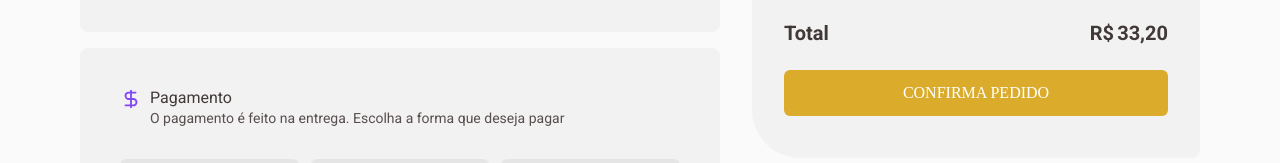
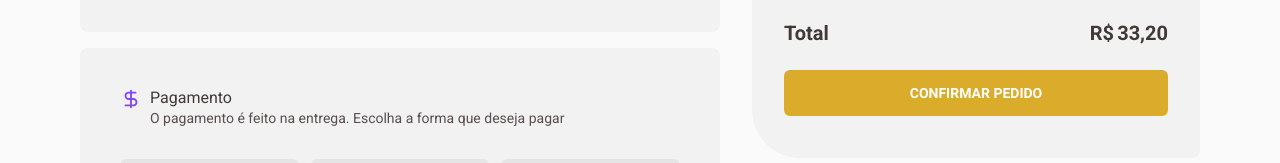
Before and after one commit to YasminFerrariDias/coffeeDelivery, a React (Vite) app: page /payment in a window 1280 px wide. Shown: the part 520-683 px from the top of the page. Built offline with nearby package versions, Linux system fonts and the light colour scheme.

Commit message:
Adicionando o componente Text no Button no CartCard

```diff
--- a/src/components/Banner/Index.tsx
+++ b/src/components/Banner/Index.tsx
@@ -22,7 +22,7 @@ export function Banner() {
 
           <RightAdvantages>
             <Advantages ColorIcon="base-text" variantSize={16} icon="Package" IconColor="base-text" text="Embalagem mantém o café intacto" $variant="text-m" color="base-text" />
-            <Advantages ColorIcon="white" variantSize={16} icon="Coffee" IconColor="purple" text="O café chega frasquinho até você" $variant="text-m" color="base-text" />
+            <Advantages ColorIcon="white" variantSize={16} icon="Coffee" IconColor="purple" text="O café chega fresquinho até você" $variant="text-m" color="base-text" />
           </RightAdvantages>
         </AdvantagesSection>
       </LeftContent>
--- a/src/components/CartCard/index.tsx
+++ b/src/components/CartCard/index.tsx
@@ -30,7 +30,7 @@ export function CartCard() {
           </Row>
         </TotalInformation>
           <ButtonLink to="/success">
-            <Button>CONFIRMA PEDIDO</Button>
+            <Button><Text text="CONFIRMAR PEDIDO" color="white" $variant="button-g" /></Button>
           </ButtonLink>
       </CartCardContainer>
     </Card>
```
